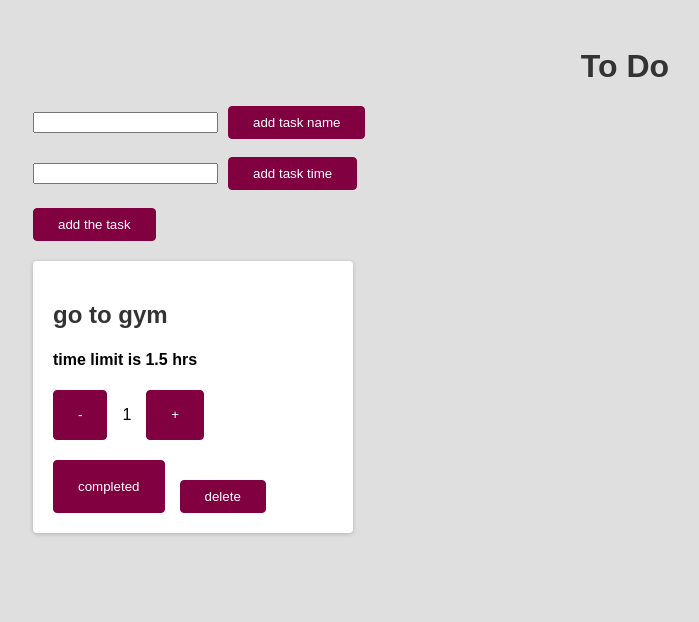
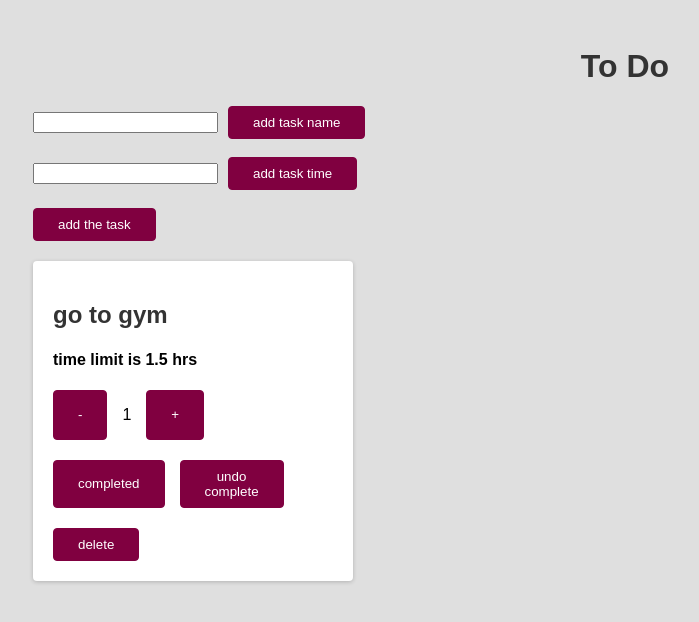
Before and after one commit to Anirudh-018/react-first, a React (Create React App) app: page / in a window 1280 px wide. Shown: the top 622 px of the page, without its empty margins (15-714 px from the left). Built offline with nearby package versions, Linux system fonts and the light colour scheme.

Commit message:
button onclick for complete status

```diff
--- a/src/components/Todo.js
+++ b/src/components/Todo.js
@@ -25,17 +25,27 @@ function Todo(props) {
   function completeTask() {
     setComplete(true);
   }
+  function unDoTask(){
+    setComplete(false);
+  }
+  const divStyle = {
+    backgroundColor: complete ? 'green' : 'white',
+    transition: 'background-color 3s',
+  };
   return (
     <div>
       {showDiv ? (
         <div
           className="card"
-          style={{ backgroundColor: complete ? "green" : "white" }}
+          style={divStyle}
         >
           <Content index={props.index} />
           <div className="button-container">
-            <button className="btn" onClick={completeTask}>
+            <button className="btn container-item" onClick={completeTask}>
               completed
+            </button>
+            <button className="btn container-item" onClick={unDoTask}>
+              undo complete
             </button>
             <Deleter toggler={setShow} deleter={deleteHandler} />
           </div>
```
